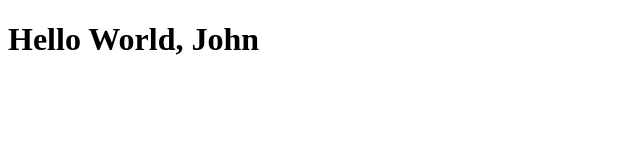
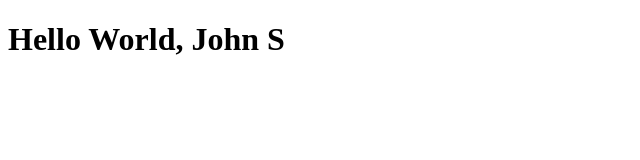
Before and after one commit to windwheel7/hello, a plain HTML site: page index.html in a window 1280 px wide. Shown: the full height of the page, 0-640 px from the left. Drawn offline with Linux system fonts and the light colour scheme.

Commit message:
Update index.html

```diff
--- a/index.html
+++ b/index.html
@@ -5,6 +5,6 @@
   <title>Hello Test</title>
 </head>
 <body>
-  <h1>Hello World, John</h1>
+  <h1>Hello World, John S</h1>
 </body>
 </html>
```
